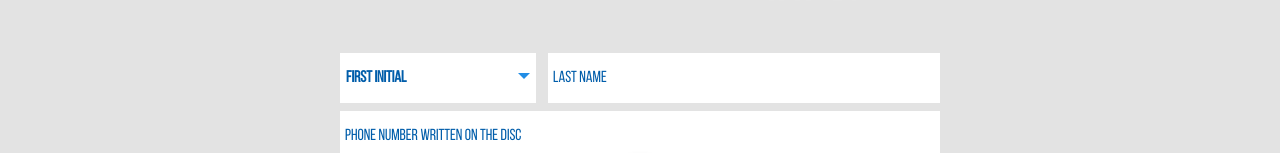
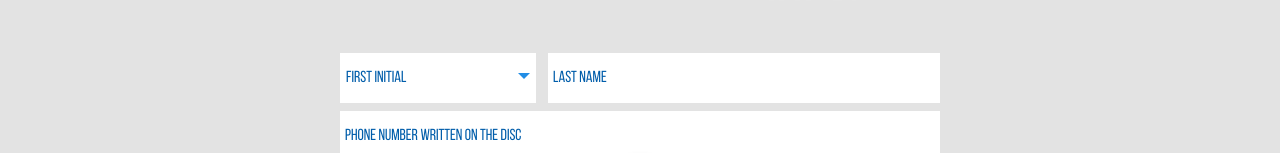
Before and after one commit to Disc-Rescue-Network/disc-rescue-network, a React (Create React App) app: page /components in a window 1280 px wide. Shown: the part 547-700 px from the top of the page. Built offline with nearby package versions, Linux system fonts and the light colour scheme.

Commit message:
Font-weight: 400 in forms

```diff
--- a/src/components/FormClaimDisc.tsx
+++ b/src/components/FormClaimDisc.tsx
@@ -28,7 +28,7 @@ const FormClaimDisc = (props: FormClaimDiscProps) => {
 
       <div className="mt-2 mb-2 select-box">
         <div className="col-12 number">
-          <input className="form-control " placeholder={inputPhone} />
+          <input className="form-control" placeholder={inputPhone} />
         </div>
       </div>
       <div
--- a/src/styles/courses.css
+++ b/src/styles/courses.css
@@ -26,7 +26,7 @@
   color: var(--primary-blue);
   height: 50px;
   font-family: inherit;
-  font-weight: 900 !important;
+  font-weight: 400 !important;
 }
 
 .state {
--- a/src/styles/formClaimDisc.css
+++ b/src/styles/formClaimDisc.css
@@ -28,6 +28,7 @@
 .form-control::placeholder {
   color: var(--primary-blue);
   text-align: left;
+  font-weight: 400 !important;
 }
 
 .number {
--- a/src/styles/forms.css
+++ b/src/styles/forms.css
@@ -26,7 +26,7 @@
     color: var(--primary-blue);
     height: 50px !important;
     font-family: inherit;
-    font-weight: 900 !important;
+    font-weight: 400 !important;
 }
 
 .state {
```
